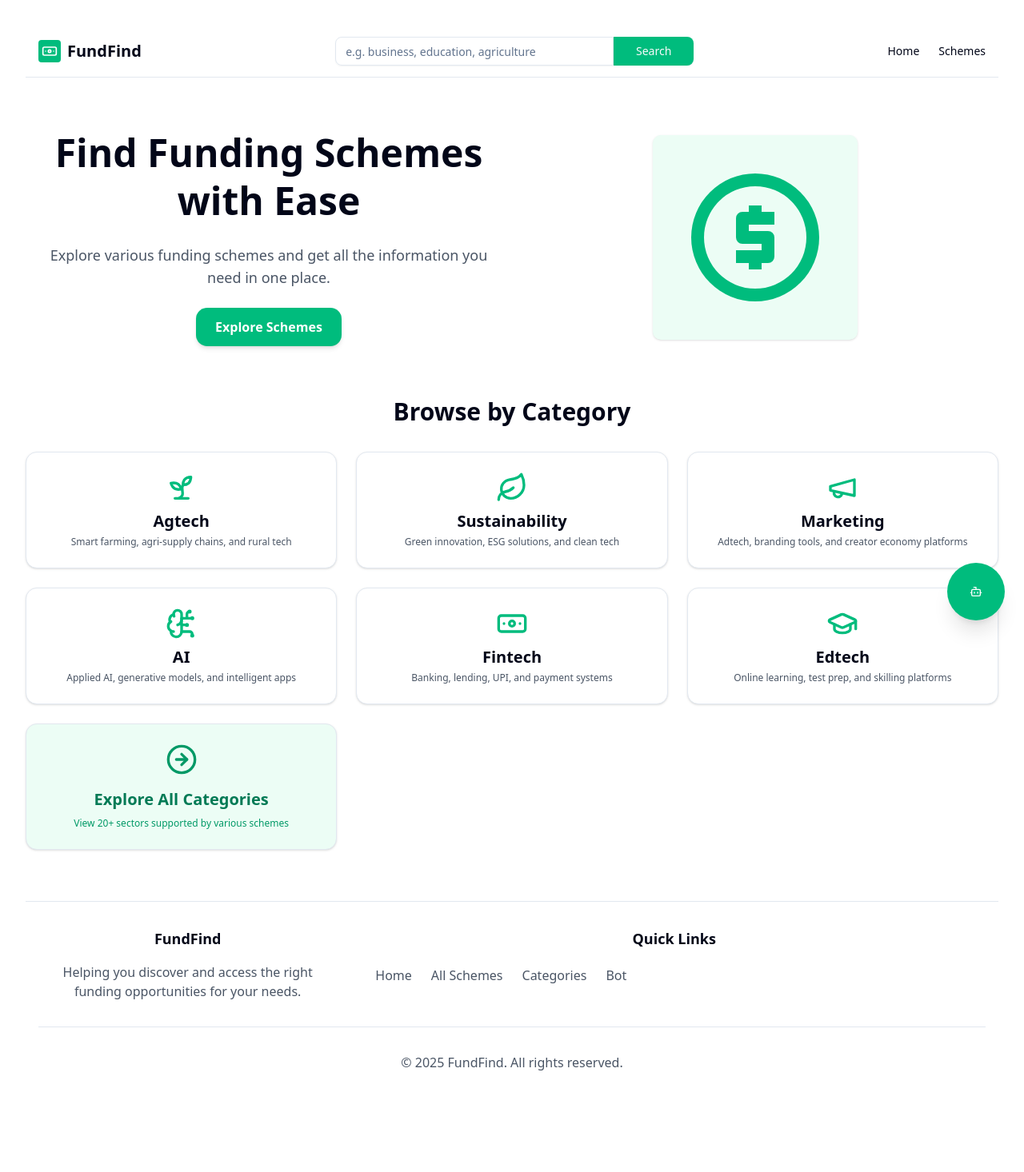
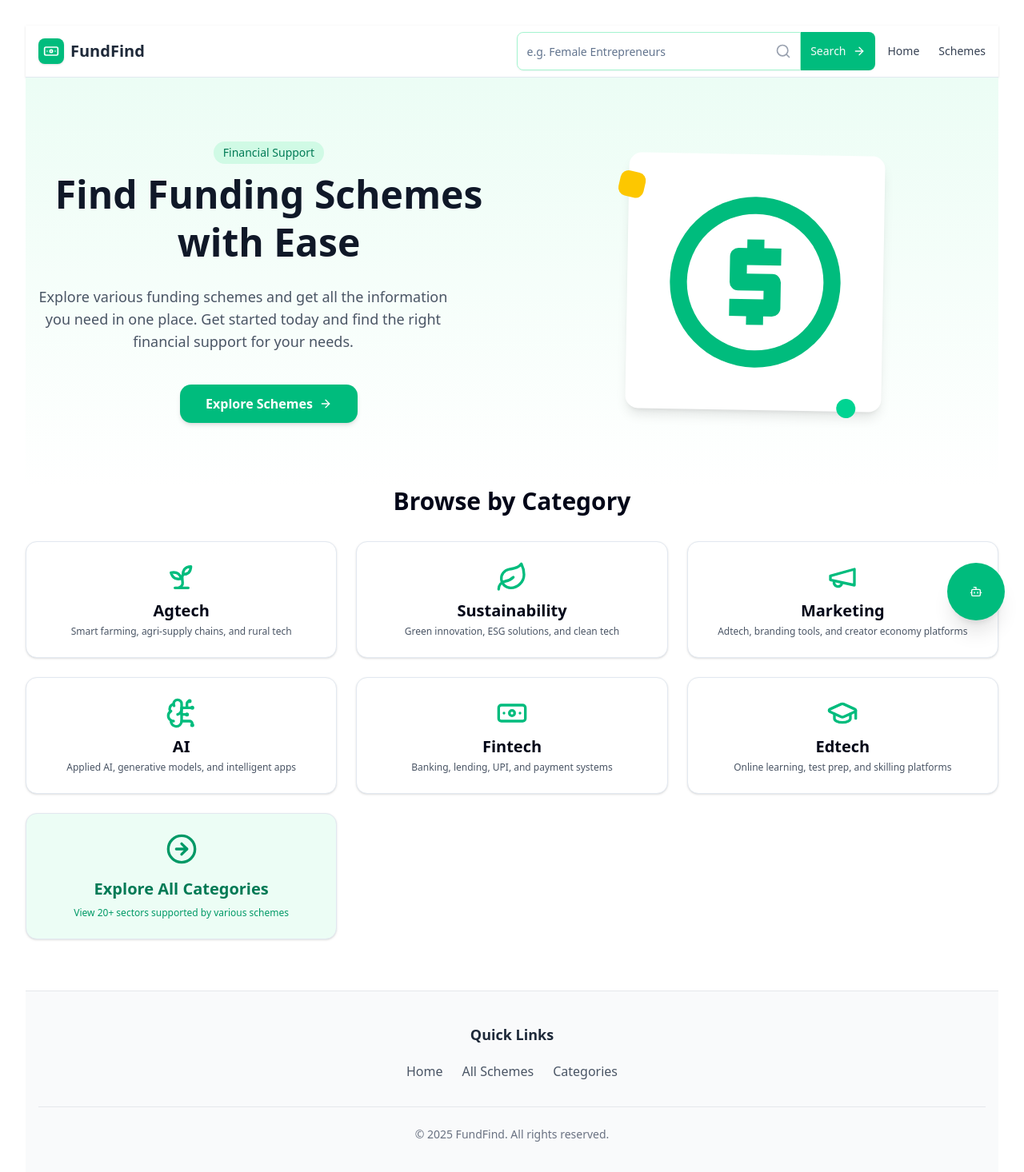
Before and after one commit to jjf2009/FIIRE, a React (Vite) app: page / in a window 1280 px wide. Shown: the top 1466 px of the page at 80% size. Before the commit the page ends 1405 px from the top, so only its background shows below. Built offline with nearby package versions, Linux system fonts and the light colour scheme.

Commit message:
file added

```diff
--- a/src/components/Footer.jsx
+++ b/src/components/Footer.jsx
@@ -2,42 +2,39 @@ import { Link } from "react-router-dom"
 
 const Footer = () => {
   return (
-    <footer className="border-t py-8 mt-16">
+    <footer className="border-t border-gray-200 py-10 mt-16 bg-gray-50">
       <div className="container mx-auto px-4">
-        <div className="grid grid-cols-1 md:grid-cols-3 gap-8">
-          <div>
-            <h3 className="font-bold text-lg mb-4">FundFind</h3>
-            <p className="text-gray-600">
-              Helping you discover and access the right funding opportunities for your needs.
-            </p>
-          </div>
-          <div className="md:col-span-2 ">
-            <h3 className="font-bold text-lg mb-5">Quick Links</h3>
-            <ul className="flex flex-row flex-wrap gap-6 ml-4">
+        <div className="flex flex-col items-center text-center">
+          <h3 className="font-bold text-lg mb-5 text-gray-800">Quick Links</h3>
+          <ul className="flex flex-wrap justify-center gap-6">
             <li>
-                <Link to="/" className="text-gray-600 hover:text-emerald-500">
+              <Link
+                to="/"
+                className="text-gray-600 hover:text-emerald-500 transition-colors duration-200"
+              >
                 Home
               </Link>
             </li>
             <li>
-                <Link to="/schemes" className="text-gray-600 hover:text-emerald-500">
+              <Link
+                to="/schemes"
+                className="text-gray-600 hover:text-emerald-500 transition-colors duration-200"
+              >
                 All Schemes
               </Link>
             </li>
             <li>
-                <Link to="/categories" className="text-gray-600 hover:text-emerald-500">
+              <Link
+                to="/categories"
+                className="text-gray-600 hover:text-emerald-500 transition-colors duration-200"
+              >
                 Categories
-                </Link>
-              </li>
-              <li>
-                <Link to="/chat" className="text-gray-600 hover:text-emerald-500">
-                  Bot
               </Link>
             </li>
           </ul>
         </div>
-        </div>
-        <div className="border-t mt-8 pt-8 text-center text-gray-600">
+
+        <div className="border-t border-gray-200 mt-8 pt-6 text-center text-gray-500 text-sm">
           <p>&copy; {new Date().getFullYear()} FundFind. All rights reserved.</p>
         </div>
       </div>
--- a/src/components/Navbar.jsx
+++ b/src/components/Navbar.jsx
@@ -1,68 +1,88 @@
 import { useState } from "react"
 import { Button } from "@/components/ui/button"
-import { Banknote, Menu } from "lucide-react"
+import { Banknote, Menu, Home, FileText, X } from "lucide-react"
 import { Link } from "react-router-dom"
 import SearchBar from "@/components/SearchBar"
 import {
   Sheet,
   SheetContent,
+  SheetHeader,
+  SheetTitle,
   SheetTrigger,
+  SheetClose,
+  SheetFooter,
 } from "@/components/ui/sheet"
 
 const Navbar = () => {
   const [open, setOpen] = useState(false)
 
   return (
-    <header className="border-b">
+    <header className="border-b shadow-sm">
       <div className="container mx-auto px-4 h-16 flex items-center justify-between">
-        {/* Left logo */}
-          {/* Mobile Hamburger */}
+        {/* Left logo section for mobile (hamburger menu) */}
         <div className="md:hidden">
-          <Sheet open={open} onOpenChange={setOpen} >
+          <Sheet open={open} onOpenChange={setOpen}>
             <SheetTrigger asChild>
-              <Button variant="ghost" size="icon">
+              <Button variant="ghost" size="icon" className="hover:bg-emerald-50">
                 <Menu className="h-6 w-6" />
               </Button>
             </SheetTrigger>
-            <SheetContent side="left" className="w-64">
-              <div className="space-y-4 mt-8 flex items-center flex-col">
-                <SearchBar />
-                <Link to="/" onClick={() => setOpen(false)} className="block text-sm font-medium">
-                  Home
+            <SheetContent side="left" className="w-72 border-r border-emerald-100">
+              <SheetHeader className="border-b pb-4 mb-6">
+                <SheetTitle className="flex items-center gap-2 text-emerald-600">
+                  <div className="bg-emerald-500 p-1 rounded-md">
+                    <Banknote className="h-5 w-5 text-white" />
+                  </div>
+                  <span className="text-xl font-bold">FundFind</span>
+                </SheetTitle>
+              </SheetHeader>
+              <nav className="space-y-1">
+                <SheetClose asChild>
+                  <Link to="/" className="flex items-center gap-3 px-4 py-3 rounded-lg hover:bg-emerald-50 text-gray-700 hover:text-emerald-700 transition-colors">
+                    <Home className="h-5 w-5" />
+                    <span className="font-medium">Home</span>
                   </Link>
-                <Link to="/schemes" onClick={() => setOpen(false)} className="block text-sm font-medium">
-                  Schemes
+                </SheetClose>
+                <SheetClose asChild>
+                  <Link to="/schemes" className="flex items-center gap-3 px-4 py-3 rounded-lg hover:bg-emerald-50 text-gray-700 hover:text-emerald-700 transition-colors">
+                    <FileText className="h-5 w-5" />
+                    <span className="font-medium">Schemes</span>
                   </Link>
-                <Button
-                  variant="outline"
-                  className="w-full "
-                  onClick={() => setOpen(false)}
-                >
-                  Sign in
-                </Button>
+                </SheetClose>
+              </nav>
+
+              <SheetFooter className="absolute bottom-6 left-0 right-0 px-6">
+                <div className="text-xs text-center text-gray-500">
+                  Find funding schemes that work for you
                 </div>
+              </SheetFooter>
             </SheetContent>
           </Sheet>
         </div>
-        <Link to="/" className="flex items-center gap-2">
-          <div className="bg-emerald-500 p-1 rounded">
+
+        {/* Center logo for mobile, left aligned for desktop */}
+        <div className="flex-1 flex md:justify-start justify-center">
+          <Link to="/" className="flex items-center gap-2 transition-transform hover:scale-105">
+            <div className="bg-emerald-500 p-1.5 rounded-md shadow-sm">
               <Banknote className="h-5 w-5 text-white" />
             </div>
-          <span className="text-xl font-bold">FundFind</span>
+            <span className="text-xl font-bold text-gray-800">FundFind</span>
           </Link>
+        </div>
 
-        {/* Search Bar - shown on md+ */}
+        {/* Search Bar - shown on md+ only */}
         <div className="hidden md:block w-full max-w-md mx-4">
           <SearchBar />
         </div>
 
-        {/* Desktop nav */}
+        {/* Desktop nav - hidden on mobile */}
         <nav className="hidden md:flex items-center gap-6">
-          <Link to="/" className="text-sm font-medium">Home</Link>
-          <Link to="/schemes" className="text-sm font-medium">Schemes</Link>
+          <Link to="/" className="text-sm font-medium text-gray-700 hover:text-emerald-600 transition-colors">Home</Link>
+          <Link to="/schemes" className="text-sm font-medium text-gray-700 hover:text-emerald-600 transition-colors">Schemes</Link>
         </nav>
 
-
+        {/* Empty div for mobile to balance the hamburger menu */}
+        <div className="md:hidden w-10"></div>
       </div>
     </header>
   )
--- a/src/components/SearchBar.jsx
+++ b/src/components/SearchBar.jsx
@@ -1,11 +1,12 @@
-// File: components/SchemeSearchBar.jsx
 import { useEffect, useRef, useState } from "react";
 import { Input } from "@/components/ui/input";
 import { Button } from "@/components/ui/button";
 import { useNavigate } from "react-router-dom";
 import { cn } from "@/lib/utils";
+import { Search, ArrowRight } from "lucide-react";
 
-const sectors = [
+// List of sectors moved outside component for better readability
+const SECTORS = [
   "Hardware",
   "IoT",
   "Robotics",
@@ -50,15 +51,17 @@ const sectors = [
   "Biotech",
   "Female Entrepreneurs",
   "ML"
-]
-
+];
 
 export default function SearchBar() {
   const [query, setQuery] = useState("");
   const [filtered, setFiltered] = useState([]);
+  const [isFocused, setIsFocused] = useState(false);
   const navigate = useNavigate();
   const wrapperRef = useRef(null);
+  const inputRef = useRef(null);
 
+  // Handle input changes and filter sectors
   const handleChange = (e) => {
     const value = e.target.value;
     setQuery(value);
@@ -66,14 +69,17 @@ export default function SearchBar() {
     if (value.trim() === "") {
       setFiltered([]);
     } else {
-      setFiltered(
-        sectors.filter((sector) =>
+      // Filter sectors that start with the query (case-insensitive)
+      const matchingSectors = SECTORS.filter((sector) =>
         sector.toLowerCase().startsWith(value.toLowerCase())
-        )
       );
+
+      // Show only first 8 results to avoid overwhelming the UI
+      setFiltered(matchingSectors.slice(0, 8));
     }
   };
 
+  // Handle selection from dropdown
   const handleSelect = (value) => {
     const params = new URLSearchParams();
     params.append("sector", value.toLowerCase());
@@ -82,9 +88,10 @@ export default function SearchBar() {
     navigate(`/schemes?${params.toString()}`);
   };
 
+  // Handle search button click
   const handleSearch = () => {
+    if (query.trim() !== "") {
       const params = new URLSearchParams();
-    if (query.trim() !== "") {
       params.append("sector", query.trim().toLowerCase());
       navigate(`/schemes?${params.toString()}`);
       setQuery("");
@@ -92,11 +99,12 @@ export default function SearchBar() {
     }
   };
 
+  // Close dropdown when clicking outside
   useEffect(() => {
     function handleClickOutside(event) {
       if (wrapperRef.current && !wrapperRef.current.contains(event.target)) {
-        setQuery("");
         setFiltered([]);
+        setIsFocused(false);
       }
     }
 
@@ -108,42 +116,84 @@ export default function SearchBar() {
 
   return (
     <div ref={wrapperRef} className="relative w-full max-w-md">
-      <div className="flex flex-col md:flex-row items-center">
+      <div className={cn(
+        "flex flex-col md:flex-row items-stretch",
+        "transition-all duration-200",
+        isFocused ? "ring-2 ring-emerald-400 rounded-lg" : ""
+      )}>
+        <div className="relative flex-grow">
           <Input
+            ref={inputRef}
             type="text"
-          placeholder="e.g. business, education, agriculture"
+            placeholder="e.g. Female Entrepreneurs"
             value={query}
             onChange={handleChange}
+            onFocus={() => setIsFocused(true)}
             onKeyDown={(e) => {
               if (e.key === "Enter") {
                 handleSearch();
               }
             }}
-          className="md:rounded-r-none w-auto md:w-full"
+            className={cn(
+              "pr-10 border-emerald-200",
+              "focus:ring-0 focus:border-emerald-400",
+              "md:rounded-r-none",
+              "w-full h-12"
+            )}
           />
+          {query.length === 0 && (
+            <Search className="absolute right-3 top-1/2 -translate-y-1/2 text-gray-400 h-5 w-5" />
+          )}
+        </div>
         <Button
           onClick={handleSearch}
-          className="rounded-l-none bg-emerald-500 hover:bg-emerald-600 w-50 md:w-25 "
+          className={cn(
+            "mt-2 md:mt-0",
+            "md:rounded-l-none",
+            "bg-emerald-500 hover:bg-emerald-600",
+            "h-12 px-6",
+            "flex items-center gap-2 group"
+          )}
         >
-          Search
+          <span>Search</span>
+          <ArrowRight className="h-4 w-4 transition-transform group-hover:translate-x-1" />
         </Button>
       </div>
 
       {filtered.length > 0 && (
-        <ul className="absolute z-10 w-full mt-1 bg-white border border-gray-200 rounded shadow">
+        <ul className={cn(
+          "absolute z-10 w-full mt-1",
+          "bg-white border border-gray-200 rounded-lg",
+          "shadow-lg overflow-hidden",
+          "max-h-64 overflow-y-auto"
+        )}>
           {filtered.map((sector) => (
             <li
               key={sector}
               onClick={() => handleSelect(sector)}
               className={cn(
-                "cursor-pointer px-4 py-2 hover:bg-emerald-100 text-gray-800"
+                "cursor-pointer px-4 py-3",
+                "hover:bg-emerald-50 active:bg-emerald-100",
+                "text-gray-800 transition-colors",
+                "flex items-center justify-between"
               )}
             >
-              {sector}
+              <span>{sector}</span>
+              <ArrowRight className="h-4 w-4 text-emerald-500 opacity-0 group-hover:opacity-100" />
             </li>
           ))}
         </ul>
       )}
+
+      {query.length > 0 && filtered.length === 0 && (
+        <div className={cn(
+          "absolute z-10 w-full mt-1",
+          "bg-white border border-gray-200 rounded-lg",
+          "shadow-lg p-4 text-center text-gray-500"
+        )}>
+          No matching sectors found
+        </div>
+      )}
     </div>
   );
 }
--- a/src/pages/home/MainBanner.jsx
+++ b/src/pages/home/MainBanner.jsx
@@ -1,36 +1,74 @@
 import { Link } from "react-router-dom";
+import SearchBar from "@/components/SearchBar";
+import { ArrowRight } from "lucide-react";
 
 const MainBanner = () => {
   return (
-    <div className="container mx-auto px-4 py-16">
+    <div className="bg-gradient-to-b from-emerald-50 to-white">
+      <div className="container mx-auto px-4 py-12 md:py-20">
+        {/* Mobile Search Bar */}
+        <div className="md:hidden mb-8">
+          <SearchBar />
+        </div>
+
         <div className="grid md:grid-cols-2 gap-8 items-center">
           <div className="space-y-6">
-          <h1 className="text-4xl md:text-5xl font-bold leading-tight">
+            <div className="inline-block px-3 py-1 bg-emerald-100 text-emerald-700 rounded-full text-sm font-medium mb-2">
+              Financial Support
+            </div>
+            <h1 className="text-4xl md:text-5xl font-bold leading-tight text-gray-900">
               Find Funding Schemes with Ease
             </h1>
-          <p className="text-lg text-gray-600">
+            <p className="text-lg text-gray-600 max-w-lg">
               Explore various funding schemes and get all the information you need in one place.
+              Get started today and find the right financial support for your needs.
             </p>
 
-          {/* CTA Button */}
-          <Link to="/schemes">
-            <button className="px-6 py-3 bg-emerald-500 hover:bg-emerald-600 text-white rounded-xl font-semibold transition-all shadow-md">
+            {/* CTA Button - Centered */}
+          {/* CTA Button - More centered near the illustration */}
+<div className="col-span-full flex justify-center md:justify-center pt-4">
+  <Link to="/schemes" className="inline-block">
+    <button className="px-8 py-3 bg-emerald-500 hover:bg-emerald-600 text-white rounded-xl font-semibold transition-all shadow-md flex items-center justify-center gap-2 group">
       Explore Schemes
+      <ArrowRight className="h-4 w-4 transition-transform group-hover:translate-x-1" />
     </button>
   </Link>
 </div>
 
+
+            {/* Trust indicators */}
+            {/* <div className="flex items-center justify-center sm:justify-start gap-2 text-sm text-gray-500 pt-4">
+              <span className="flex items-center">
+                <svg viewBox="0 0 24 24" className="w-5 h-5 text-yellow-500 mr-1">
+                  <path fill="currentColor" d="M12,17.27L18.18,21L16.54,13.97L22,9.24L14.81,8.62L12,2L9.19,8.62L2,9.24L7.45,13.97L5.82,21L12,17.27Z" />
+                </svg>
+                Trusted by 10,000+ users
+              </span>
+              <span className="w-1 h-1 bg-gray-300 rounded-full"></span>
+              <span>Updated weekly</span>
+            </div> */}
+          </div>
+
           <div className="flex justify-center">
             <div className="relative">
-            <div className="absolute -z-10 w-64 h-64 rounded-full bg-lime-300 top-1/2 left-1/2 transform -translate-x-1/2 -translate-y-1/2"></div>
-            <div className="bg-emerald-50 p-8 rounded-lg shadow-sm">
-              <div className="w-48 h-48">
+              {/* Background circles */}
+              <div className="absolute -z-10 w-72 h-72 rounded-full bg-lime-200/70 blur-xl top-1/2 left-1/2 transform -translate-x-1/2 -translate-y-1/2"></div>
+              <div className="absolute -z-10 w-48 h-48 rounded-full bg-emerald-200/70 blur-lg -top-4 -right-8"></div>
+
+              {/* Main illustration container */}
+              <div className="bg-white p-8 rounded-2xl shadow-lg relative z-10 rotate-1 hover:rotate-0 transition-transform duration-300">
+                <div className="w-56 h-56 md:w-64 md:h-64">
                   <svg viewBox="0 0 24 24" className="w-full h-full text-emerald-500">
                     <path
                       fill="currentColor"
                       d="M12,2A10,10 0 0,1 22,12A10,10 0 0,1 12,22A10,10 0 0,1 2,12A10,10 0 0,1 12,2M12,4A8,8 0 0,0 4,12A8,8 0 0,0 12,20A8,8 0 0,0 20,12A8,8 0 0,0 12,4M11,17V16H9V14H13V13H10A1,1 0 0,1 9,12V9A1,1 0 0,1 10,8H11V7H13V8H15V10H11V11H14A1,1 0 0,1 15,12V15A1,1 0 0,1 14,16H13V17H11Z"
                     />
                   </svg>
+                </div>
+
+                {/* Decorative elements */}
+                <div className="absolute top-6 -left-3 w-8 h-8 bg-yellow-400 rounded-lg rotate-12"></div>
+                <div className="absolute -bottom-2 right-8 w-6 h-6 bg-emerald-400 rounded-full"></div>
               </div>
             </div>
           </div>
```
Lines whose indentation alone changed are shown as unchanged.
